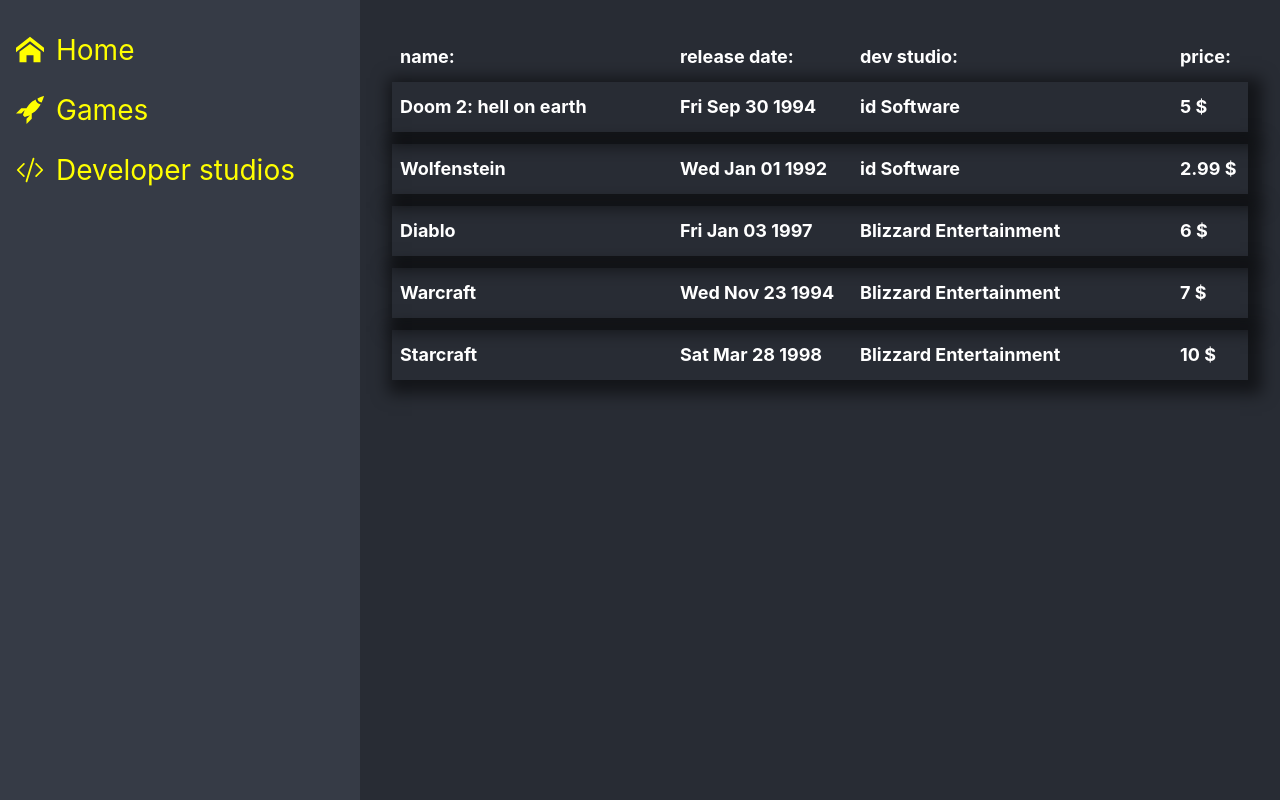
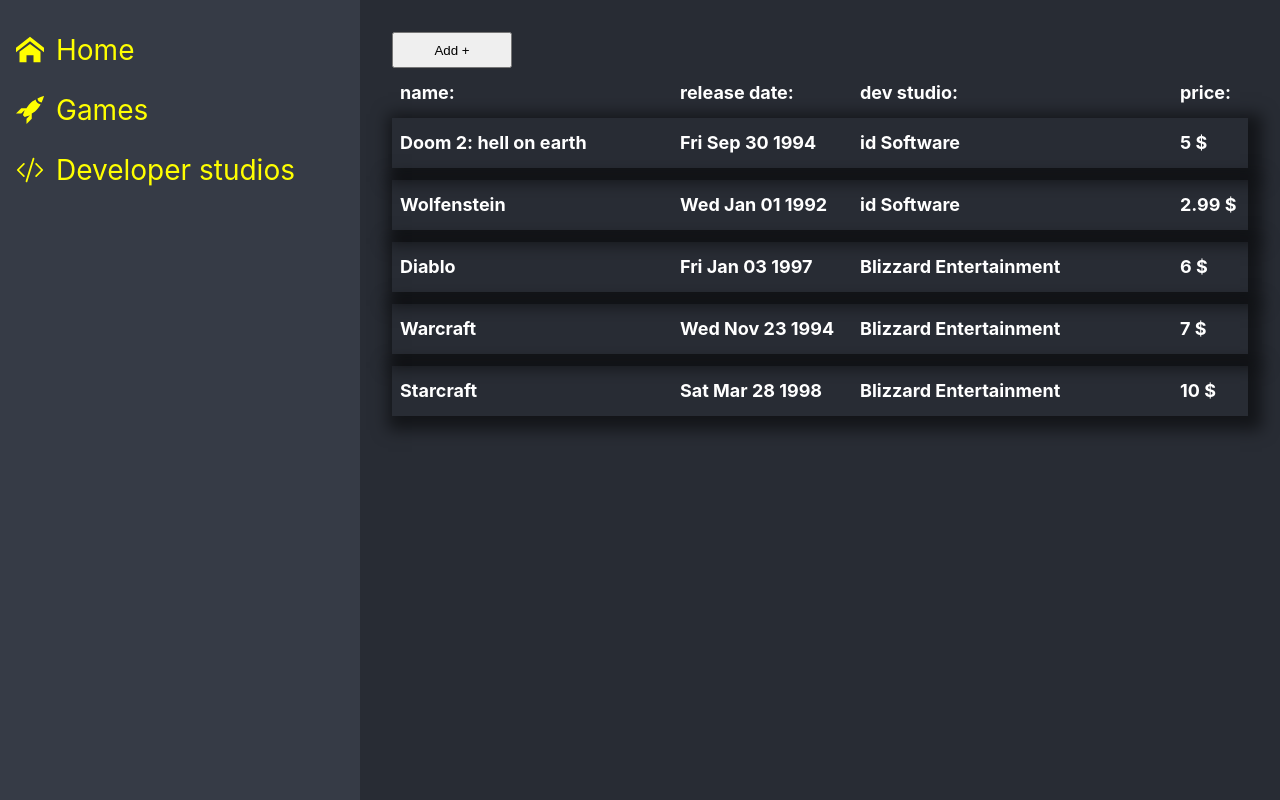
Before and after one commit to nkamaszewski/tin_project, a React (Create React App) app in the folder tin_frontend/: page /games in a window 1280 px wide. Built offline with nearby package versions, Linux system fonts and the light colour scheme.

Commit message:
wip edit mode

```diff
--- a/tin_frontend/src/views/DevStudiosView.tsx
+++ b/tin_frontend/src/views/DevStudiosView.tsx
@@ -1,4 +1,4 @@
-import React from "react";
+import React, { useState } from "react";
 import { useHistory } from "react-router";
 import styled from "styled-components";
 import Card from "../components/Card";
@@ -22,14 +22,31 @@
     transform: scale(1.02);
     color: #ffd000;
   }
+
+  .addBtn {
+    width: 120px;
+    height: 36px;
+    cursor: pointer;
+  }
 `;
 
 const DevStudiosView = () => {
+  const [isEditMode, setIsEditMode] = useState(false);
   const history = useHistory();
+  const handleOnButtonClick = () =>
+    setIsEditMode((prevState: boolean) => !prevState);
   const handleOnCardContainerClick = (id: string) =>
     history.push(`/devstudios/${id}`);
   return (
     <DevStudiosViewStyled>
+      <button className="addBtn" onClick={handleOnButtonClick}>
+        Add +
+      </button>
+      {isEditMode ? (
+        <div>edit mode</div>
+      ) : (
+        <>
+          {" "}
           <header className="listHeader">
             <p>name:</p>
           </header>
@@ -48,6 +65,8 @@
               </Card>
             </div>
           ))}
+        </>
+      )}
     </DevStudiosViewStyled>
   );
 };
--- a/tin_frontend/src/views/GamesView.tsx
+++ b/tin_frontend/src/views/GamesView.tsx
@@ -1,16 +1,27 @@
-import React from "react";
+import React, { useState } from "react";
 import styled from "styled-components";
 import GamesList from "../components/Lists/GamesList";
 import { mockGames } from "../mocks/mockGames";
 
 const GamesViewStyled = styled.div`
   padding: 32px;
+  .addBtn {
+    width: 120px;
+    height: 36px;
+    cursor: pointer;
+  }
 `;
 
 const GamesView = () => {
+  const [isEditMode, setIsEditMode] = useState(false);
+  const handleOnButtonClick = () =>
+    setIsEditMode((prevState: boolean) => !prevState);
   return (
     <GamesViewStyled>
-      <GamesList list={mockGames} />
+      <button className="addBtn" onClick={handleOnButtonClick}>
+        Add +
+      </button>
+      {isEditMode ? <div>edit mode </div> : <GamesList list={mockGames} />}
     </GamesViewStyled>
   );
 };
```
Lines whose indentation alone changed are shown as unchanged.
